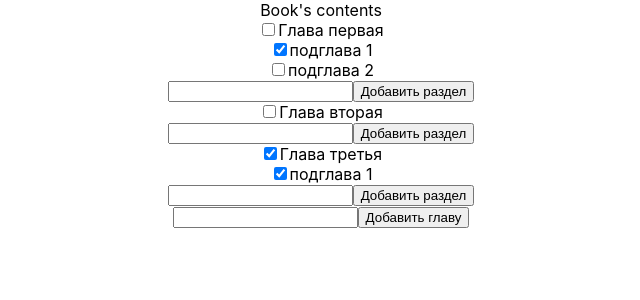
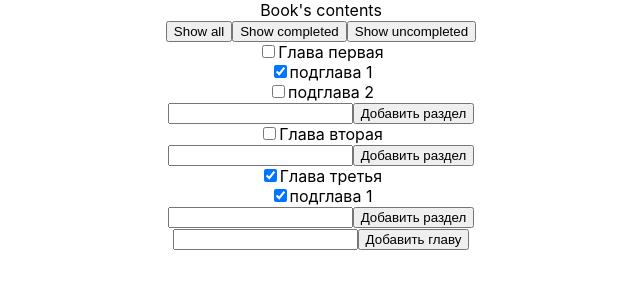
Before and after one commit to lifetimenq/redux, a React (Create React App) app: page / in a window 1280 px wide. Shown: the top 300 px of the page, without its empty margins (319-959 px from the left). Built offline with nearby package versions, Linux system fonts and the light colour scheme.

Commit message:
added filters

```diff
--- a/src/App.js
+++ b/src/App.js
@@ -4,6 +4,7 @@ import './App.css';
 import { Provider } from 'react-redux'
 
 import ChapterList from './Components/ChapterList/';
+import Filter from './Components/Filter';
 
 
 function App() {
@@ -13,6 +14,7 @@ function App() {
         <div>
           Book's contents
         </div>
+        <Filter />
         <ChapterList />
       </div>
     </Provider>
--- a/src/Components/ChapterList/index.js
+++ b/src/Components/ChapterList/index.js
@@ -2,11 +2,29 @@ import { connect } from 'react-redux';
 
 import ChapterList from './ChapterList';
 
-const mapStateToProps = (state) => (
-  {
-    bookContents: state.bookContents
+const filters = {
+  SHOW_ALL: () => true,
+  SHOW_COMPLETED: (item) => item.completed,
+  SHOW_UNCOMPLETED: (item) => !item.completed
+};
+
+
+const mapStateToProps = (state) => {
+  const test = {
+    bookContents: state.bookContents.map(
+      (chapter) => {
+          chapter.subChapter = chapter.subChapter.filter(
+            filters[state.filters]
+          )
+        return chapter;
+      }
+    ).filter(
+      filters[state.filters]
+    )
   }
-);
+
+  return test;
+};
 
 const mapDispatchToProps = (dispatch) => ({
   toggleChapter: (idx) => dispatch({
--- /dev/null
+++ b/src/Components/Filter/Filter.js
@@ -0,0 +1,13 @@
+import React from 'react';
+
+const Filter = ({ setFilter }) => {
+  return (
+    <div>
+      <button onClick={() => { setFilter('SHOW_ALL') } }>Show all</button>
+      <button onClick={() => { setFilter('SHOW_COMPLETED') } }>Show completed</button>
+      <button onClick={() => { setFilter('SHOW_UNCOMPLETED') } }>Show uncompleted</button>
+    </div>
+  )
+}
+
+export default Filter;
--- /dev/null
+++ b/src/Components/Filter/index.js
@@ -0,0 +1,12 @@
+import { connect } from 'react-redux';
+
+import Filter from './Filter';
+
+const mapDispatchToProps = (dispatch) => ({
+  setFilter: (filter) => dispatch({
+    type: 'SET_FILTER',
+    filter
+  })
+});
+
+export default connect(null, mapDispatchToProps)(Filter);
--- a/src/Redux/Reducers/chapter.js
+++ b/src/Redux/Reducers/chapter.js
@@ -17,7 +17,8 @@ const initialState = [
   {
     id: 2,
     title: 'Глава вторая',
-    completed: false
+    completed: false,
+    subChapter: []
   },
   {
     id: 3,
--- /dev/null
+++ b/src/Redux/Reducers/filters.js
@@ -0,0 +1,10 @@
+const initialState = 'SHOW_ALL';
+
+export const filters = function(state = initialState, action) {
+  switch (action.type) {
+    case 'SET_FILTER':
+      return action.filter;
+    default:
+      return state;
+  }
+}
--- a/src/Redux/Reducers/index.js
+++ b/src/Redux/Reducers/index.js
@@ -1,10 +1,11 @@
 import { combineReducers } from 'redux';
 
 import { bookContents } from './chapter';
-
+import { filters } from './filters'
 
 export default combineReducers(
   {
-    bookContents
+    bookContents,
+    filters
   }
 );
```
Also changed, not shown: 1 other file (tests, documents, lock files or other folders).
